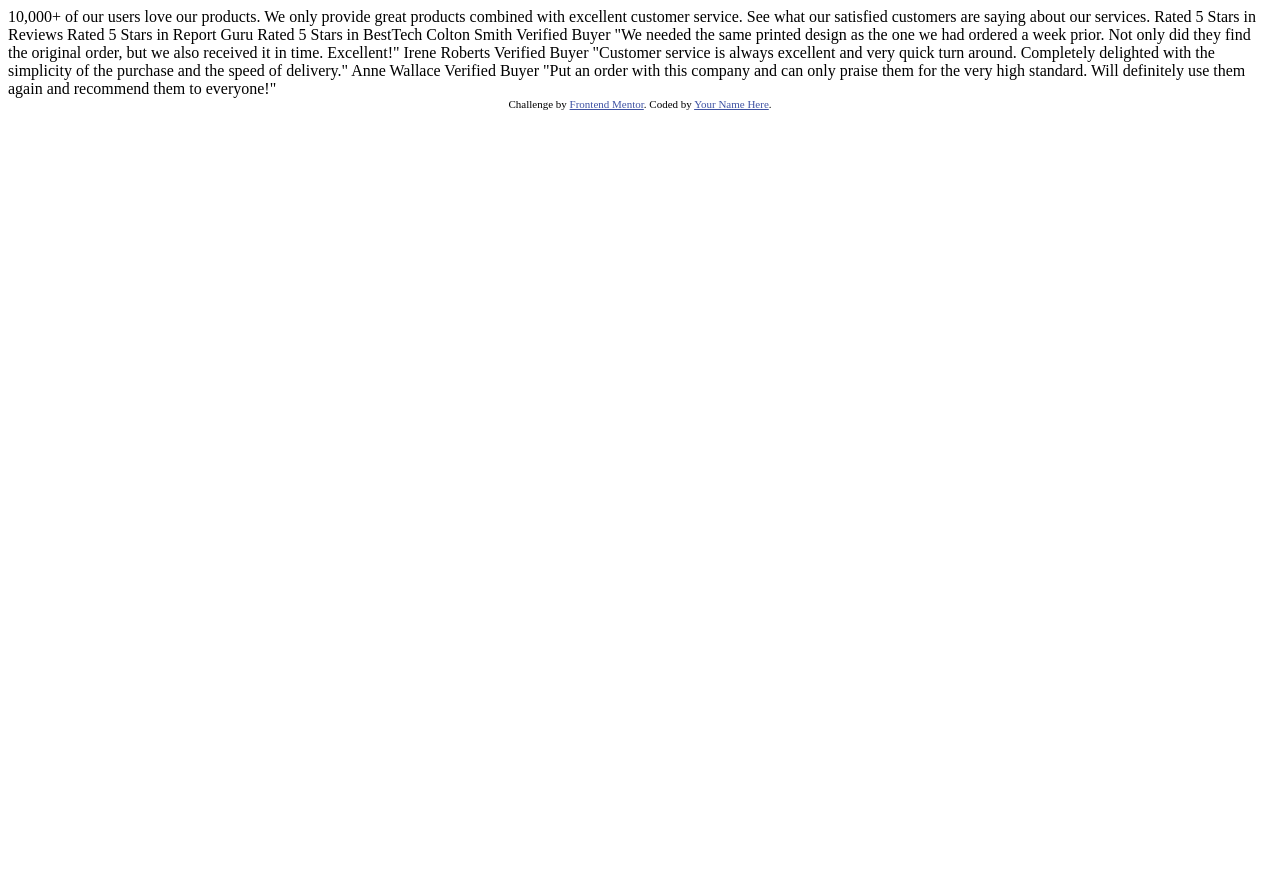
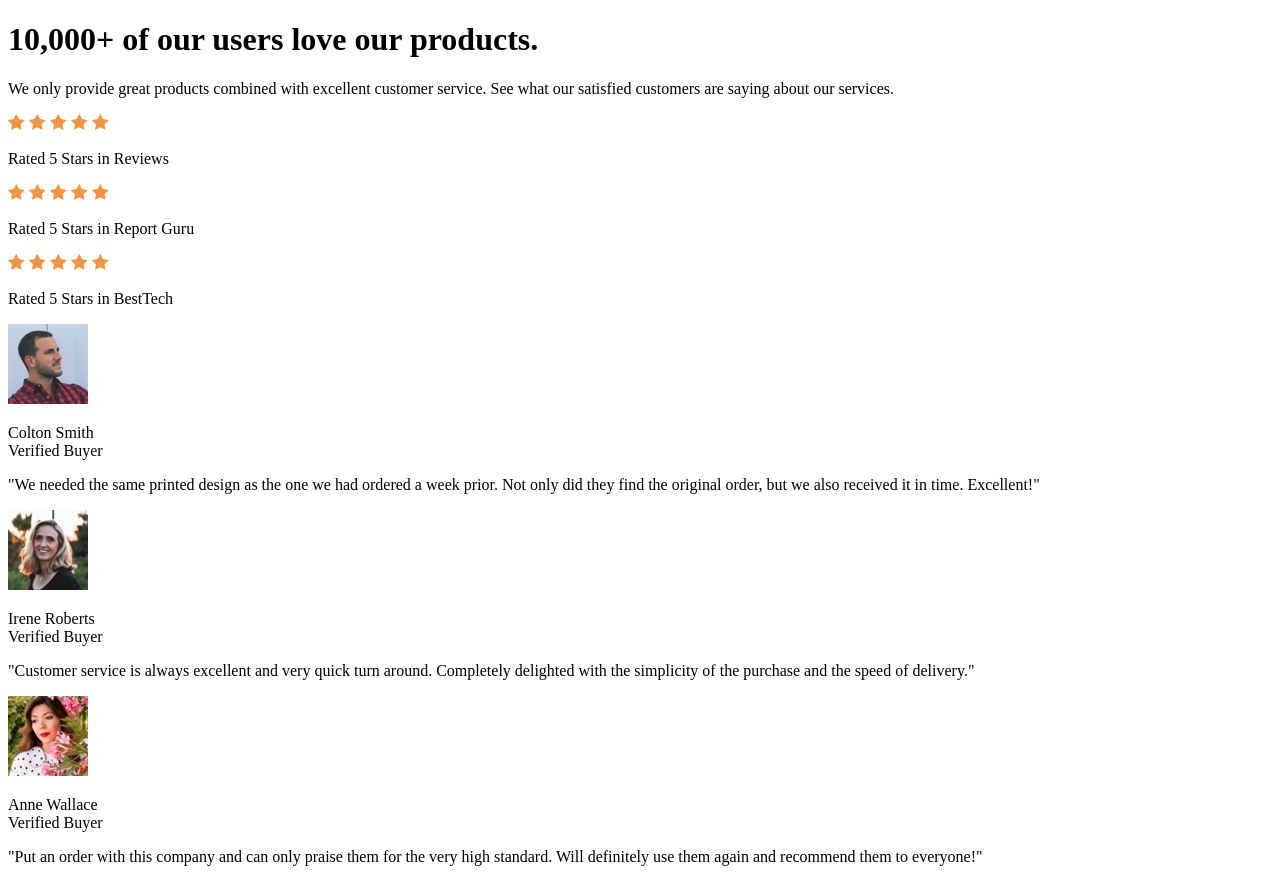
Before and after one commit to Pap-Ski/FEM_social-proof-section, a plain HTML site: page index.html in a window 1280 px wide. Before the commit the page ends 800 px from the top, so only its background shows below. Drawn offline with Linux system fonts and the light colour scheme.

Commit message:
done with layout

```diff
--- /dev/null
+++ b/index.css
@@ -0,0 +1,10 @@
+@import url("https://fonts.googleapis.com/css2?family=Spartan:wght@400;500;700&display=swap");
+
+:root {
+  --ff-all: "Spartan", sans-serif;
+  --fc-vdm: hsl(300, 43%, 22%);
+  --fc-sp: hsl(333, 80%, 67%);
+  --fc-dgm: hsl(303, 10%, 53%);
+  --fc-lgm: hsl(300, 24%, 96%);
+  --fc-white: hsl(0, 0%, 100%);
+}
--- a/index.html
+++ b/index.html
@@ -5,12 +5,7 @@
     <meta name="viewport" content="width=device-width, initial-scale=1.0" />
     <!-- displays site properly based on user's device -->
 
-    <link
-      rel="icon"
-      type="image/png"
-      sizes="32x32"
-      href="./images/favicon-32x32.png"
-    />
+   <link rel="stylesheet" href="index.css">
 
     <title>Frontend Mentor | Social proof section</title>
 
@@ -26,36 +21,105 @@
     </style>
   </head>
   <body>
-    10,000+ of our users love our products.
+    <div class="main">
+      <div class="top">
+        <div class="top-left">
+          <h1>10,000+ of our users love our products.
+          </h1>
+          <p>We only provide great products combined with excellent customer service.
+            See what our satisfied customers are saying about our services.</p>
+        </div>
+        <div class="top-right">
+          <div class="stars-reviews">
+            <div class="stars">
+              <img src="./images/icon-star.svg" alt="star">
+              <img src="./images/icon-star.svg" alt="star">
+              <img src="./images/icon-star.svg" alt="star">
+              <img src="./images/icon-star.svg" alt="star">
+              <img src="./images/icon-star.svg" alt="star">
+            </div>
+            <p>Rated 5 Stars in Reviews</p>
+          </div>
+          <div class="stars-Report-Guru">
+            <div class="stars">
+              <img src="./images/icon-star.svg" alt="star">
+              <img src="./images/icon-star.svg" alt="star">
+              <img src="./images/icon-star.svg" alt="star">
+              <img src="./images/icon-star.svg" alt="star">
+              <img src="./images/icon-star.svg" alt="star">
+            </div>
+            <p>Rated 5 Stars in Report Guru</p>
+          </div>
+          <div class="stars-BestTech">
+            <div class="stars">
+              <img src="./images/icon-star.svg" alt="star">
+              <img src="./images/icon-star.svg" alt="star">
+              <img src="./images/icon-star.svg" alt="star">
+              <img src="./images/icon-star.svg" alt="star">
+              <img src="./images/icon-star.svg" alt="star">
+            </div>
+            <p>Rated 5 Stars in BestTech</p>
+          </div>
+        </div>
+      </div>
+      <div class="bottom">
+        <div class="card-1">
+          <div class="person">
+            <div class="photo">
+              <img src="./images/image-colton.jpg" alt="colton">
+            </div>
+            <div class="desc">
+              <p> Colton Smith <br>
+                <span>Verified Buyer</span></p>
+            </div>
+          </div>
+          <div class="quote">
+            <p>"We needed the same printed design as the one we had ordered a week prior.
+              Not only did they find the original order, but we also received it in time.
+              Excellent!"</p>
+          </div>
+        </div>
+        <div class="card-2">
+          <div class="person">
+            <div class="photo">
+              <img src="./images/image-irene.jpg " alt="irene">
+            </div>
+            <div class="desc">
+              <p> Irene Roberts <br>
+                <span>Verified Buyer</span></p>
+            </div>
+          </div>
+          <div class="quote">
+            <p>"Customer service is always excellent and very quick turn around. Completely
+              delighted with the simplicity of the purchase and the speed of delivery."</p>
+          </div>
+        </div>
+        </div>
+        <div class="card-3">
+          <div class="person">
+            <div class="photo">
+              <img src="./images/image-anne.jpg" alt="anne">
+            </div>
+            <div class="desc">
+              <p> Anne Wallace  <br>
+                <span>Verified Buyer</span></p>
+            </div>
+          </div>
+          <div class="quote">
+            <p>"Put an order with this company and can only praise them for the very high
+              standard. Will definitely use them again and recommend them to everyone!"</p>
+          </div>
+        </div>
+        </div>
+      </div>
+    </div>
 
-    We only provide great products combined with excellent customer service.
-    See what our satisfied customers are saying about our services.
 
-    Rated 5 Stars in Reviews
-    Rated 5 Stars in Report Guru
-    Rated 5 Stars in BestTech
-
-    Colton Smith
-    Verified Buyer
-    "We needed the same printed design as the one we had ordered a week prior.
-    Not only did they find the original order, but we also received it in time.
-    Excellent!"
-
-    Irene Roberts
-    Verified Buyer
-    "Customer service is always excellent and very quick turn around. Completely
-    delighted with the simplicity of the purchase and the speed of delivery."
-
-    Anne Wallace
-    Verified Buyer
-    "Put an order with this company and can only praise them for the very high
-    standard. Will definitely use them again and recommend them to everyone!"
-
-    <div class="attribution">
+    <!-- <div class="attribution">
       Challenge by
       <a href="https://www.frontendmentor.io?ref=challenge" target="_blank"
         >Frontend Mentor</a
       >. Coded by <a href="#">Your Name Here</a>.
-    </div>
+    </div> -->
   </body>
 </html>
```
